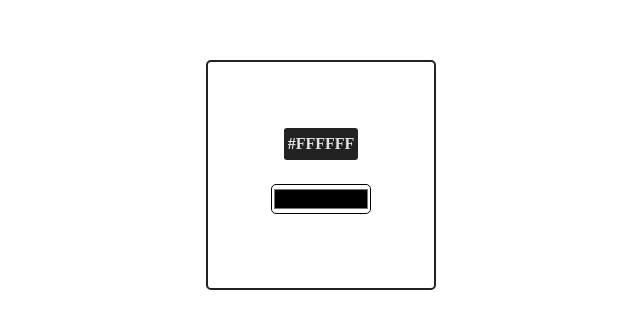
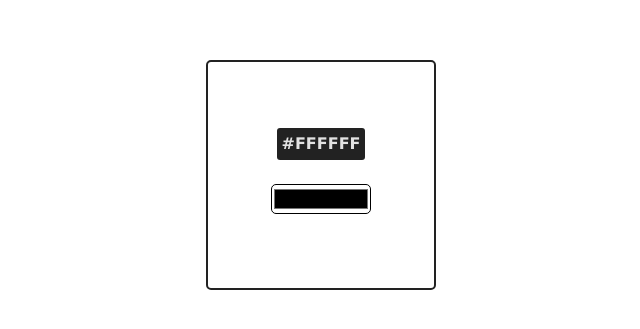
Before and after one commit to MrLloyd808/ColorPicker, a React (Vite) app: page / in a window 1280 px wide. Shown: the part 225-554 px from the top of the page, without its empty margins (319-959 px from the left). Built offline with nearby package versions, Linux system fonts and the light colour scheme.

Commit message:
added font

```diff
--- a/src/index.css
+++ b/src/index.css
@@ -1,5 +1,5 @@
 :root {
-  font-family: Clinton;
+  font-family: 'Lucida Sans', 'Lucida Sans Regular', 'Lucida Grande', 'Lucida Sans Unicode', Geneva, Verdana, sans-serif;
   line-height: 1.5;
   font-weight: 400;
 
```
